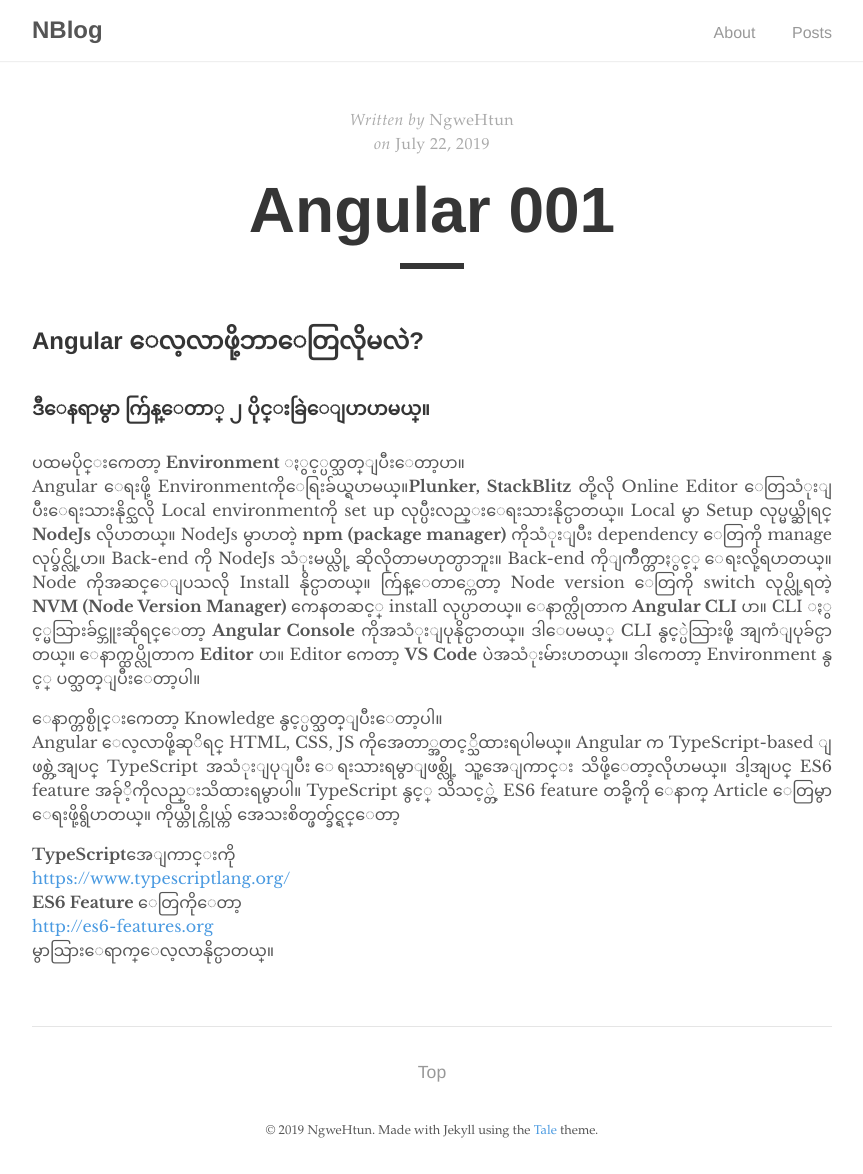
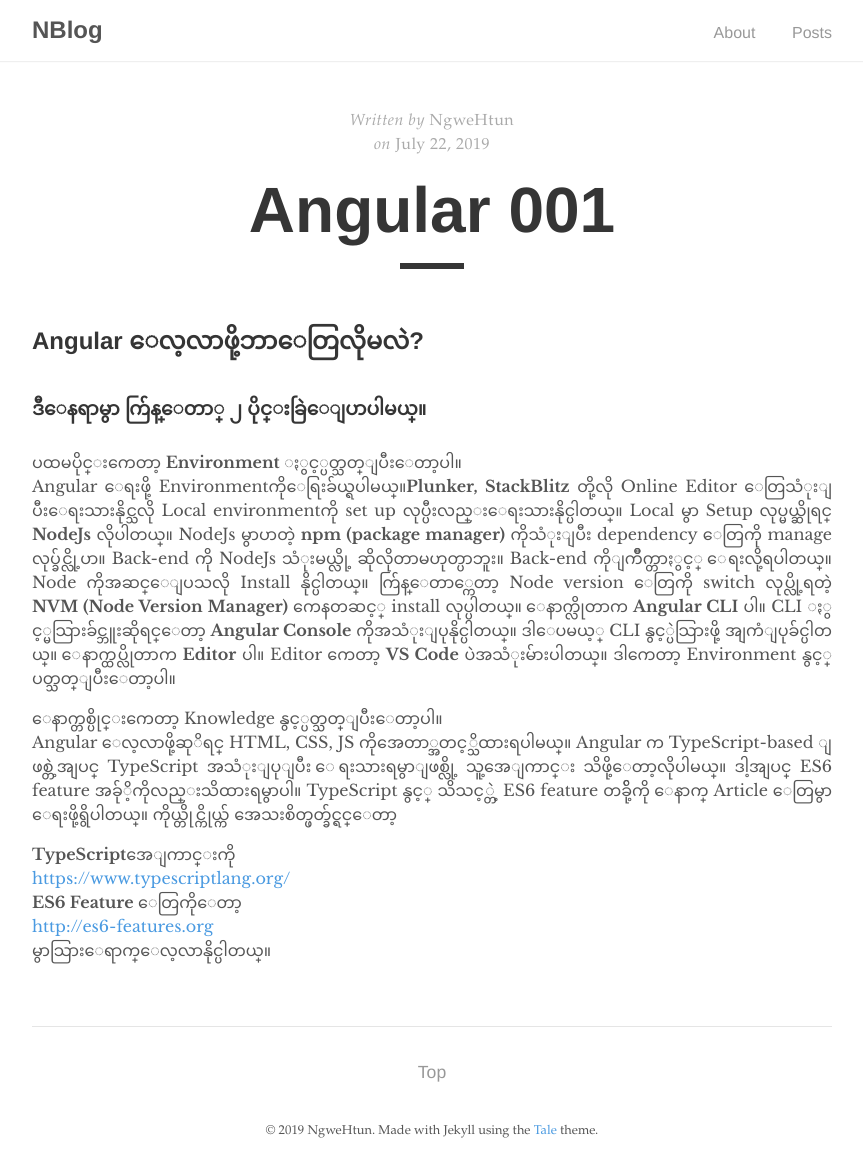
Before and after one commit to NgweHtun/ngwehtun.github.io, a Jekyll site: the page built from _posts/2019-07-22-Angular001.md, in a window 1280 px wide. Shown: the whole page, without its empty margins (208-1071 px from the left). Built offline with Jekyll 4.4.1, drawn with Linux system fonts in a browser that asks for light colours.

```diff
--- a/_posts/2019-07-22-Angular001.md
+++ b/_posts/2019-07-22-Angular001.md
@@ -8,18 +8,18 @@ published: true
 ## Angular ေလ့လာဖို့ဘာေတြလိုမလဲ?
 
 
-### ဒီေနရာမွာ က်ြန္ေတာ္ ၂ ပိုင္းခြဲေျပာပာမယ္။
+### ဒီေနရာမွာ က်ြန္ေတာ္ ၂ ပိုင္းခြဲေျပာပါမယ္။
 
 
-ပထမပိုင္းကေတာ့ **Environment** ႏွင့္ပတ္သတ္ျပီးေတာ့ပာ။ <br /> Angular ေရးဖို့ Environmentကိုေရြးခ်ယ္ရပာမယ္။**Plunker, StackBlitz** တို့လို Online Editor ေတြသံုးျပီးေရးသားနိုင္သလို Local environmentကို set up လုပ္ပီးလည္းေရးသားနိုင္ပာတယ္။ Local မွာ Setup လုပ္မယ္ဆိုရင္ **NodeJs** လိုပာတယ္။
-NodeJs မွာပာတဲ့ **npm (package manager)** ကိုသံုးျပီး dependency ေတြကို manage လုပ္ခ်င္လို့ပာ။ Back-end ကို NodeJs သံုးမယ္လို့ ဆိုလိုတာမဟုတ္ပာဘူး။ Back-end ကိုျကိဳက္တာႏွင့္ ေရးလို့ရပာတယ္။ Node ကိုအဆင္ေျပသလို Install နိုင္ပာတယ္။ က်ြန္ေတာ္ကေတာ့ Node version ေတြကို switch လုပ္လို့ရတဲ့ **NVM (Node Version Manager)** ကေနတဆင့္ install လုပ္ပာတယ္။
-ေနာက္လိုတာက **Angular CLI** ပာ။ CLI ႏွင့္မသြားခ်င္ဘူးဆိုရင္ေတာ့ **Angular Console** ကိုအသံုးျပုနိုင္ပာတယ္။ ဒါေပမယ့္ CLI နွင့္ပဲသြားဖို့ အျကံျပုခ်င္ပာတယ္။ ေနာက္ထပ္လိုတာက **Editor** ပာ။ Editor ကေတာ့ **VS Code** ပဲအသံုးမ်ားပာတယ္။ ဒါကေတာ့ Environment နွင့္ ပတ္သတ္ျပီးေတာ့ပါ။
+ပထမပိုင္းကေတာ့ **Environment** ႏွင့္ပတ္သတ္ျပီးေတာ့ပါ။ <br /> Angular ေရးဖို့ Environmentကိုေရြးခ်ယ္ရပါမယ္။**Plunker, StackBlitz** တို့လို Online Editor ေတြသံုးျပီးေရးသားနိုင္သလို Local environmentကို set up လုပ္ပီးလည္းေရးသားနိုင္ပါတယ္။ Local မွာ Setup လုပ္မယ္ဆိုရင္ **NodeJs** လိုပါတယ္။
+NodeJs မွာပာတဲ့ **npm (package manager)** ကိုသံုးျပီး dependency ေတြကို manage လုပ္ခ်င္လို့ပာ။ Back-end ကို NodeJs သံုးမယ္လို့ ဆိုလိုတာမဟုတ္ပာဘူး။ Back-end ကိုျကိဳက္တာႏွင့္ ေရးလို့ရပါတယ္။ Node ကိုအဆင္ေျပသလို Install နိုင္ပါတယ္။ က်ြန္ေတာ္ကေတာ့ Node version ေတြကို switch လုပ္လို့ရတဲ့ **NVM (Node Version Manager)** ကေနတဆင့္ install လုပ္ပါတယ္။
+ေနာက္လိုတာက **Angular CLI** ပါ။ CLI ႏွင့္မသြားခ်င္ဘူးဆိုရင္ေတာ့ **Angular Console** ကိုအသံုးျပုနိုင္ပါတယ္။ ဒါေပမယ့္ CLI နွင့္ပဲသြားဖို့ အျကံျပုခ်င္ပါတယ္။ ေနာက္ထပ္လိုတာက **Editor** ပါ။ Editor ကေတာ့ **VS Code** ပဲအသံုးမ်ားပါတယ္။ ဒါကေတာ့ Environment နွင့္ ပတ္သတ္ျပီးေတာ့ပါ။
 
 
-ေနာက္တစ္ပိုင္းကေတာ့ Knowledge နွင့္ပတ္သတ္ျပီးေတာ့ပါ။ <br /> Angular ေလ့လာဖို့ဆုိရင္ HTML, CSS, JS ကိုအေတာ္အတင့္သိထားရပါမယ္။ Angular က TypeScript-based ျဖစ္တဲ့အျပင္ TypeScript အသံုးျပုျပီး ေရးသားရမွာျဖစ္လို့ သူ့အေျကာင္း သိဖို့ေတာ့လိုပာမယ္။ ဒါ့အျပင္ ES6 feature အခ်ုိ့ကိုလည္းသိထားရမွာပါ။ TypeScript နွင့္ သိသင့္တဲ့ ES6 feature တခ်ို့ကို ေနာက္ Article ေတြမွာ ေရးဖို့ရွိပာတယ္။ ကိုယ္တိုင္ကိုယ္က် အေသးစိတ္ဖတ္ခ်င္ရင္ေတာ့
+ေနာက္တစ္ပိုင္းကေတာ့ Knowledge နွင့္ပတ္သတ္ျပီးေတာ့ပါ။ <br /> Angular ေလ့လာဖို့ဆုိရင္ HTML, CSS, JS ကိုအေတာ္အတင့္သိထားရပါမယ္။ Angular က TypeScript-based ျဖစ္တဲ့အျပင္ TypeScript အသံုးျပုျပီး ေရးသားရမွာျဖစ္လို့ သူ့အေျကာင္း သိဖို့ေတာ့လိုပါမယ္။ ဒါ့အျပင္ ES6 feature အခ်ုိ့ကိုလည္းသိထားရမွာပါ။ TypeScript နွင့္ သိသင့္တဲ့ ES6 feature တခ်ို့ကို ေနာက္ Article ေတြမွာ ေရးဖို့ရွိပါတယ္။ ကိုယ္တိုင္ကိုယ္က် အေသးစိတ္ဖတ္ခ်င္ရင္ေတာ့
 
 **TypeScript**အေျကာင္းကို <br />
 [https://www.typescriptlang.org/](https://www.typescriptlang.org/)<br />
 **ES6 Feature** ေတြကိုေတာ့ <br/>
 [http://es6-features.org](http://es6-features.org) <br />
-မွာသြားေရာက္ေလ့လာနိုင္ပာတယ္။
+မွာသြားေရာက္ေလ့လာနိုင္ပါတယ္။
```
